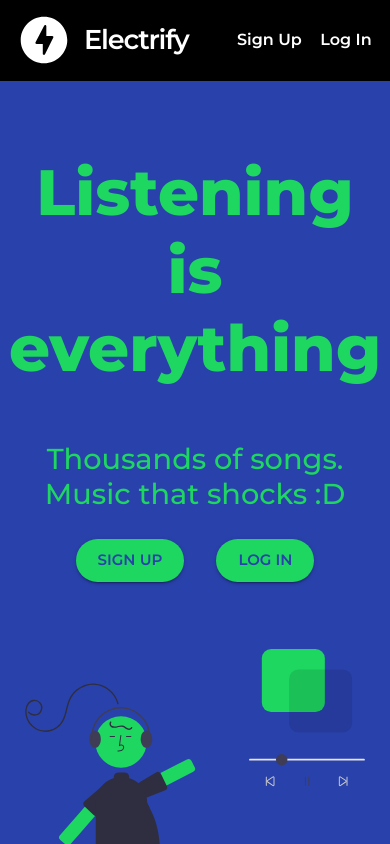
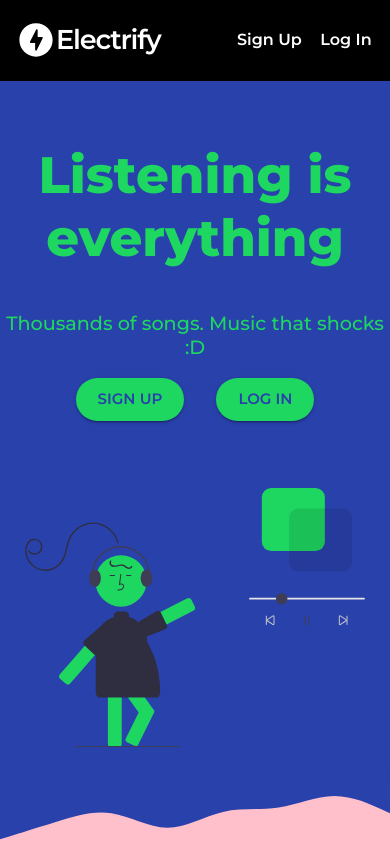
Before and after one commit to codingmickey/electrify-music-app, a React (Create React App) app in the folder client/: page / in a window 390 px wide. Shown: the top 844 px of the page. Built offline with nearby package versions, Linux system fonts and the light colour scheme.

Commit message:
Change some styling

```diff
--- a/client/package.json
+++ b/client/package.json
@@ -10,6 +10,7 @@
     "@testing-library/jest-dom": "^5.11.4",
     "@testing-library/react": "^11.1.0",
     "@testing-library/user-event": "^12.1.10",
+    "axios": "^0.23.0",
     "react": "^17.0.2",
     "react-dom": "^17.0.2",
     "react-google-button": "^0.7.2",
--- a/client/src/App.css
+++ b/client/src/App.css
@@ -179,7 +179,7 @@ footer a:hover,
     margin: 0 auto !important;
   }
   .body-text {
-    font-size: 1.8rem;
+    font-size: 1.5rem;
   }
   .body-image {
     width: 100%;
@@ -200,6 +200,7 @@ footer a:hover,
 }
 
 @media screen and (max-width: 550px) {
+  /* Navbar */
   .navbar-links {
     font-size: 1rem !important;
   }
@@ -217,20 +218,34 @@ footer a:hover,
     padding-right: 0 !important;
     margin-left: 0 !important;
   }
+  /* Body */
   .body-wave {
     bottom: 1rem;
   }
-
   .body-ending {
     padding-top: 3rem;
     position: relative;
     top: -50px;
   }
+  .roundedbutton-navbar {
+    padding-right: 0 !important;
+    font-size: 2.5rem !important;
+  }
+  .iconButton-navbar {
+    padding-right: 0 !important;
+    font-size: 2.5rem !important;
+  }
+  .body-header {
+    font-size: 3.2rem;
+  }
+  .body-text {
+    font-size: 1.2rem;
+  }
 }
 
 @media screen and (max-width: 350px) {
   .body-header {
-    font-size: 3.2rem;
+    font-size: 3rem;
   }
   .body-text {
     font-size: 1.5rem;
@@ -240,12 +255,21 @@ footer a:hover,
   }
   .iconButton-navbar {
     padding-right: 0 !important;
+    font-size: 2.5rem !important;
+  }
+  .roundedbutton-navbar {
+    padding-right: 0 !important;
+    padding-left: 0.3rem !important;
+    font-size: 2.5rem !important;
   }
   .nav-login-button {
     padding-right: 0.7rem !important;
-    padding-left: 0.5rem !important;
+    padding-left: 0.8rem !important;
   }
   .toolbar-responsive {
     padding-left: 0 !important;
   }
+  .body-text {
+    font-size: 1.1rem;
+  }
 }
--- a/client/src/components/Body.jsx
+++ b/client/src/components/Body.jsx
@@ -11,8 +11,12 @@ function Body(props) {
     <div className="body">
       <Box className="body-content" sx={{ flexGrow: 1 }}>
         <Grid container>
-          <Grid className="body-content-first" item lg={6} sx={{ my: '5rem' }}>
-            <h2 className="body-header">Listening is everything</h2>
+          <Grid className="body-content-first" item md={6} sx={{ my: '5rem' }}>
+            <h2 className="body-header">
+              Listening is
+              <br />
+              everything
+            </h2>
             <p className="body-text">
               Thousands of songs. Music that shocks :D
             </p>
@@ -23,7 +27,7 @@ function Body(props) {
               <CustomButton name="Log In" buttonColor="green-button" />
             </Link>
           </Grid>
-          <Grid className="body-content-image" item lg={6}>
+          <Grid className="body-content-image" item md={6}>
             <img
               className="body-image"
               src={girlListeningToMusic}
--- a/client/src/components/Navbar.jsx
+++ b/client/src/components/Navbar.jsx
@@ -27,6 +27,7 @@ function Navbar() {
           >
             {/* <Link to="/"> */}
             <OfflineBoltRoundedIcon
+              className="roundedbutton-navbar"
               sx={{ fontSize: '3.5rem', paddingRight: 0 }}
             />
             {/* </Link> */}
--- a/client/src/components/Register.jsx
+++ b/client/src/components/Register.jsx
@@ -22,7 +22,7 @@ const TextMaskCustom = React.forwardRef(function TextMaskCustom(props, ref) {
   return (
     <IMaskInput
       {...other}
-      mask="00000-00000"
+      mask="0000000000"
       definitions={{
         '#': /[1-9]/,
       }}
@@ -140,6 +140,11 @@ function Register() {
             InputProps={{
               inputComponent: TextMaskCustom,
             }}
+            inputProps={{
+              type: 'tel',
+              minlength: '10',
+              maxlength: '10',
+            }}
             required
           />
 
```
Also changed, not shown: 2 other files (tests, documents, lock files or other folders).
